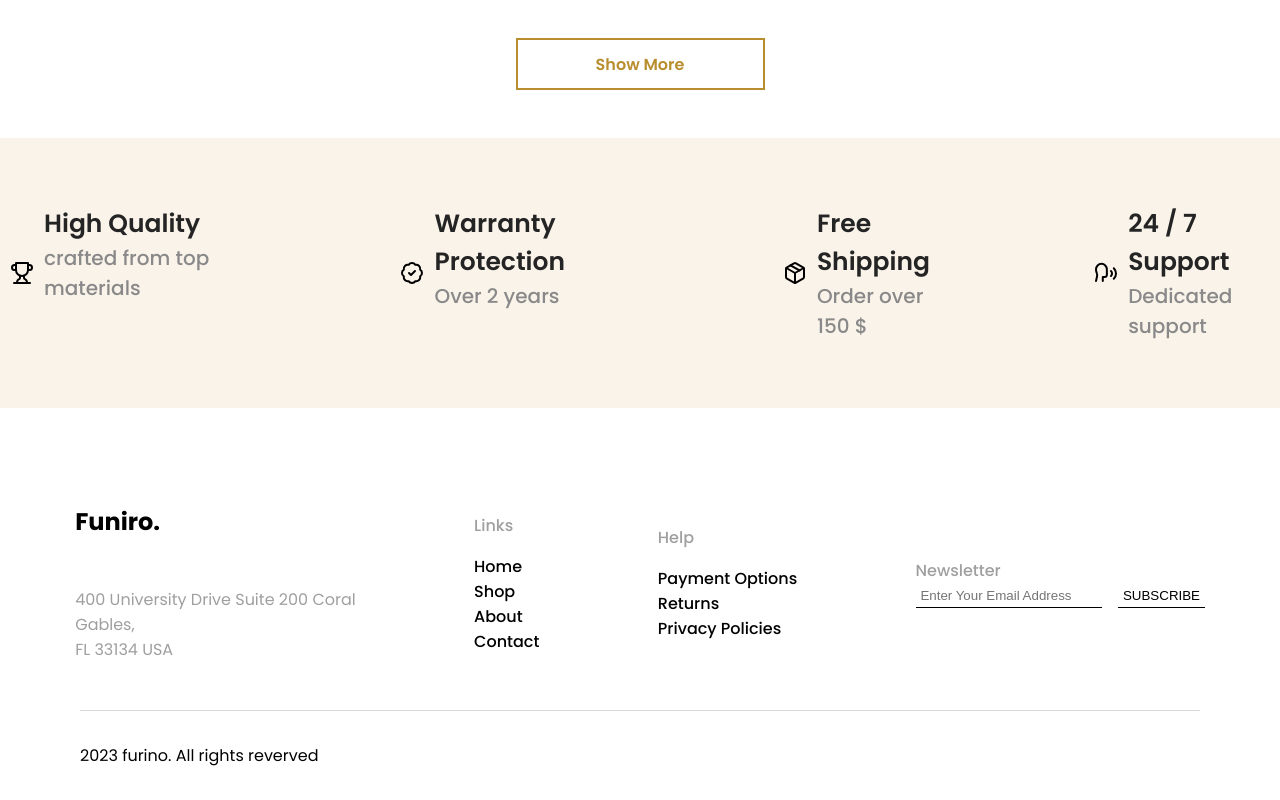
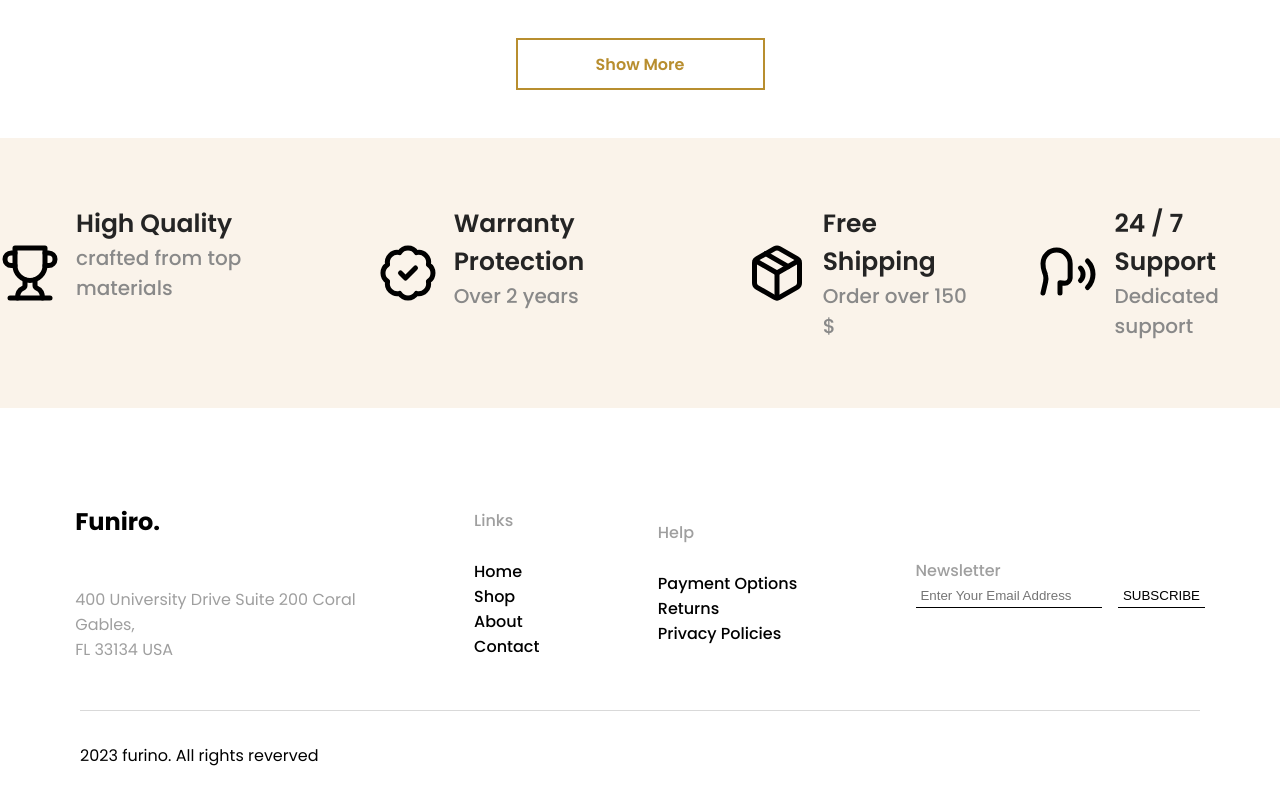
Before and after one commit to LuanaBecker24/AtividadeReact, a React (Vite) app in the folder React/: page / in a window 1280 px wide. Shown: the part 2704-3504 px from the top of the page. Built offline with nearby package versions, Linux system fonts and the light colour scheme.

Commit message:
arrumando

```diff
--- a/React/src/components/Destaques/destaques.css
+++ b/React/src/components/Destaques/destaques.css
@@ -1,6 +1,6 @@
 .container_destaques {
     display: flex;
-    gap: 8rem;
+    gap: 4rem;
 }
 
 .destaques {
@@ -15,13 +15,13 @@
 
 .conteudo_destaques {
     display: flex;
+    gap: 1rem;
 }
 
 .icone {
     justify-content: center;
     display: flex;
     align-items: center;
-    margin: 10px;
 }
 
 .texto_destaque h1 {
--- a/React/src/components/Destaques/index.jsx
+++ b/React/src/components/Destaques/index.jsx
@@ -9,7 +9,7 @@ function Destaques() {
                 <div className="container_destaques">
                     <div className="conteudo_destaques">
                         <div className="icone">
-                            <Trophy />
+                            <Trophy style={{width: 60, height: 60}} />
                         </div>
                         <div className="texto_destaque">
                             <h1>High Quality</h1>
@@ -18,7 +18,7 @@ function Destaques() {
                     </div>
                     <div className="conteudo_destaques">
                         <div className="icone">
-                            <BadgeCheck />
+                            <BadgeCheck style={{width: 60, height: 60}} />
                         </div>
                         <div className="texto_destaque">
                             <h1>Warranty Protection</h1>
@@ -27,7 +27,7 @@ function Destaques() {
                     </div>
                     <div className="conteudo_destaques">
                         <div className="icone">
-                            <Package />
+                            <Package style={{width: 60, height: 60}} />
                         </div>
                         <div className="texto_destaque">
                             <h1>Free Shipping</h1>
@@ -36,7 +36,7 @@ function Destaques() {
                     </div>
                     <div className="conteudo_destaques">
                         <div className="icone">
-                            <Speech />
+                            <Speech style={{width: 60, height: 60}} />
                         </div>
                         <div className="texto_destaque">
                             <h1>24 / 7 Support</h1>
--- a/React/src/components/Footer/footer.css
+++ b/React/src/components/Footer/footer.css
@@ -113,7 +113,8 @@ a {
 
 .container_opcoes {
   align-items: center;
-  gap: 2rem;
+  gap: 3rem;
+  margin-top: 10px;
 }
 
 .container_input_botao {
```
